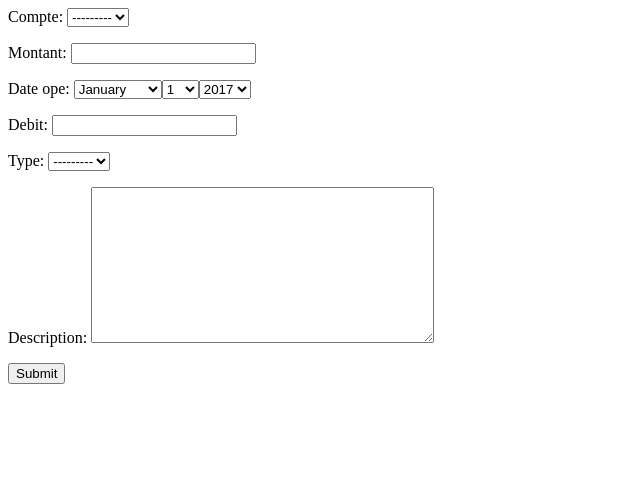
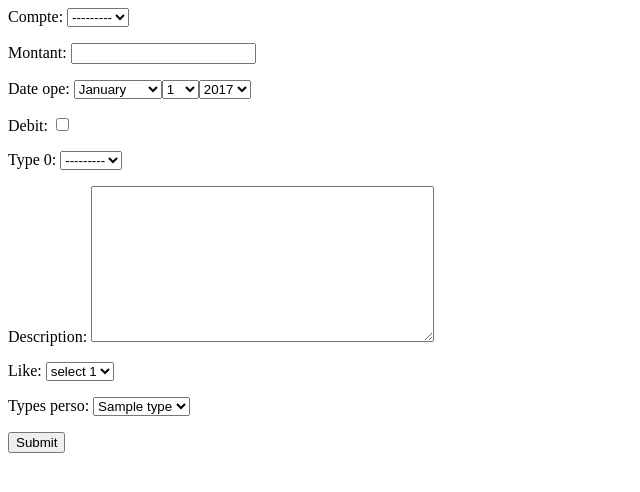
Before and after one commit to maxons/Gestion_comptes_django, a Django app: page /gestion_operations/form_ope/ in a window 1280 px wide. Shown: the top 492 px of the page, without its empty margins (0-640 px from the left). Run offline with Django 3.2, Linux system fonts and the light colour scheme; tables that the repository leaves empty hold one stand-in row (values such as "Sample post").

Commit message:
Form data manipulation
- Dynamically create selection dropdown in function of a table
- Retrieve arguments not related to the model but in the form

```diff
--- a/gestion_operations/forms.py
+++ b/gestion_operations/forms.py
@@ -1,5 +1,5 @@
 from django import forms
-from .models import Operation
+from .models import Operation, Types
 
 
 class OperationForm(forms.ModelForm):
@@ -13,7 +13,21 @@ class OperationForm(forms.ModelForm):
     date_ope = forms.DateField(widget= forms.SelectDateWidget(years=range(2017, 2021)))
     description = forms.CharField(widget = forms.Textarea)
 
+    CHOICES=[('select1','select 1'),
+             ('select2','select 2')]
+
+    all_types = Types.objects.all()
+    like = forms.ChoiceField(choices=CHOICES)
+
+
+    debit = forms.BooleanField()
+    # for type in all_types:
+    types_perso = forms.ChoiceField(choices=[(o.id, o.nom) for o in all_types])
+    #types_perso = forms.ModelChoiceField(all_types)
+
+
+
     class Meta:
         model = Operation
         #fields = '__all__'
-        fields = ('compte', 'montant', 'date_ope', 'debit','type_0', 'description')
+        fields = ['compte', 'montant', 'date_ope', 'debit','type_0', 'description']
--- a/gestion_operations/models.py
+++ b/gestion_operations/models.py
@@ -18,7 +18,7 @@ class Compte(models.Model):
 
 class Types(models.Model):
     id = models.AutoField(primary_key=True)
-    nom = models.CharField(max_length=150)
+    nom = models.CharField(max_length=150, unique = True)
 
     class Meta:
         managed = False
@@ -36,7 +36,7 @@ class Operation(models.Model):
     type = models.CharField(max_length=150, blank=True, null=True)
     debit = models.CharField(max_length=5, blank=True, null=True)
     description = models.CharField(max_length=150, blank=True, null=True)
-    type_0 = models.ForeignKey('Types', verbose_name = "Type")
+    type_0 = models.ForeignKey(Types, to_field = 'id')
 
     class Meta:
         managed = True
--- a/gestion_operations/templates/gestion_operations/form_ope.html
+++ b/gestion_operations/templates/gestion_operations/form_ope.html
@@ -1,7 +1,7 @@
 
 
 {% if envoi %}Votre message a bien été envoyé !
-{{c_type}}
+{{selected_type}}
 {% endif %}
 
 
--- a/gestion_operations/views.py
+++ b/gestion_operations/views.py
@@ -22,6 +22,8 @@ def operation_form(request):
         description = form.cleaned_data['description']"""
         oper = form.save(commit=False)
         c_type = oper.type_0
+        selected_type = request.POST.get("types_perso")
+        all_types = Types.objects.all()
 
         envoi = True
     return render(request, 'gestion_operations/form_ope.html', locals())
```
Also changed, not shown: gestion_operations/migrations/0003_auto_20170808_2002.py (added), gestion_operations/migrations/0004_auto_20170808_2012.py (added), gestion_operations/migrations/0005_auto_20170808_2012.py (added), gestion_operations/migrations/0006_auto_20170808_2013.py (added).
